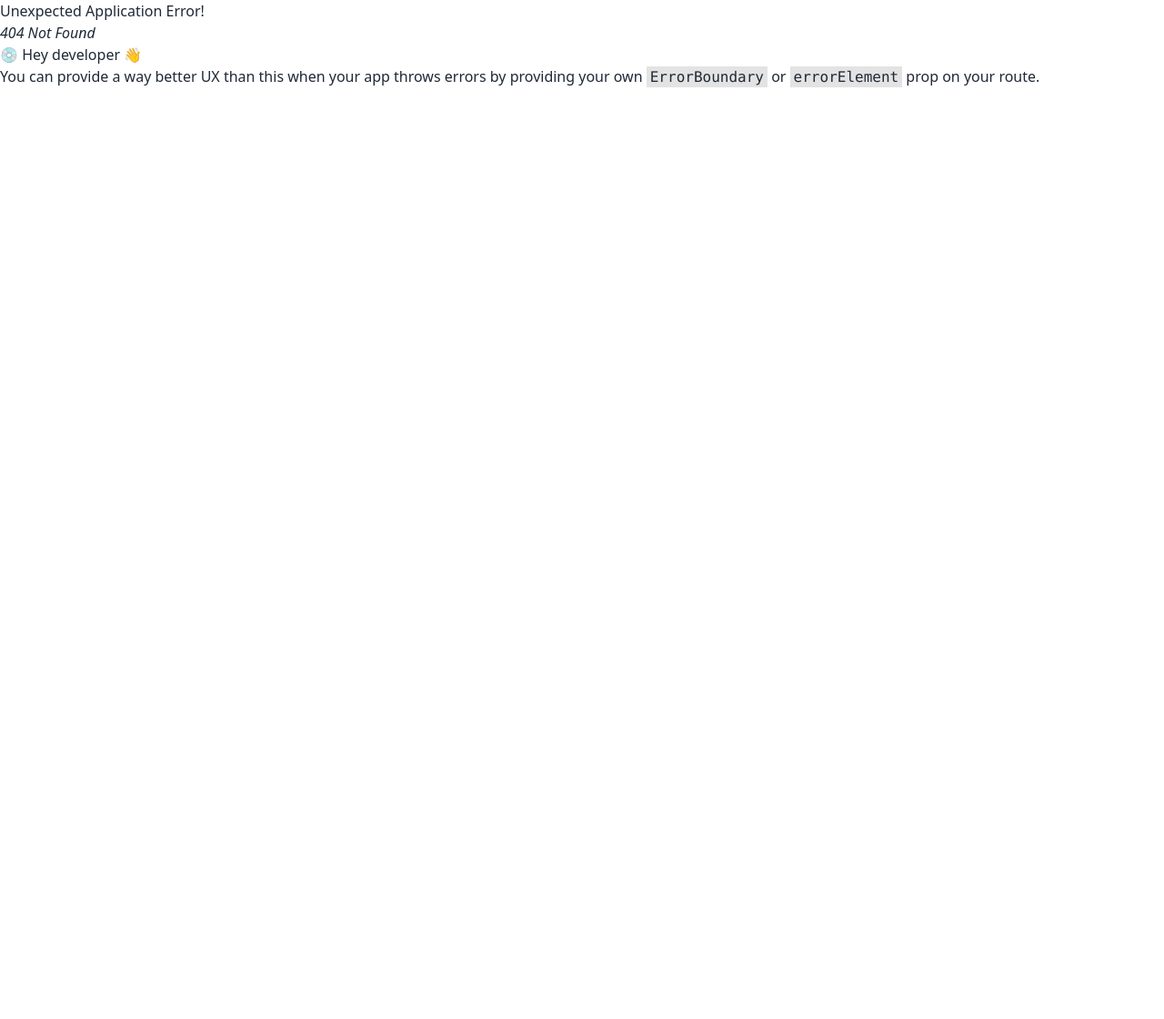
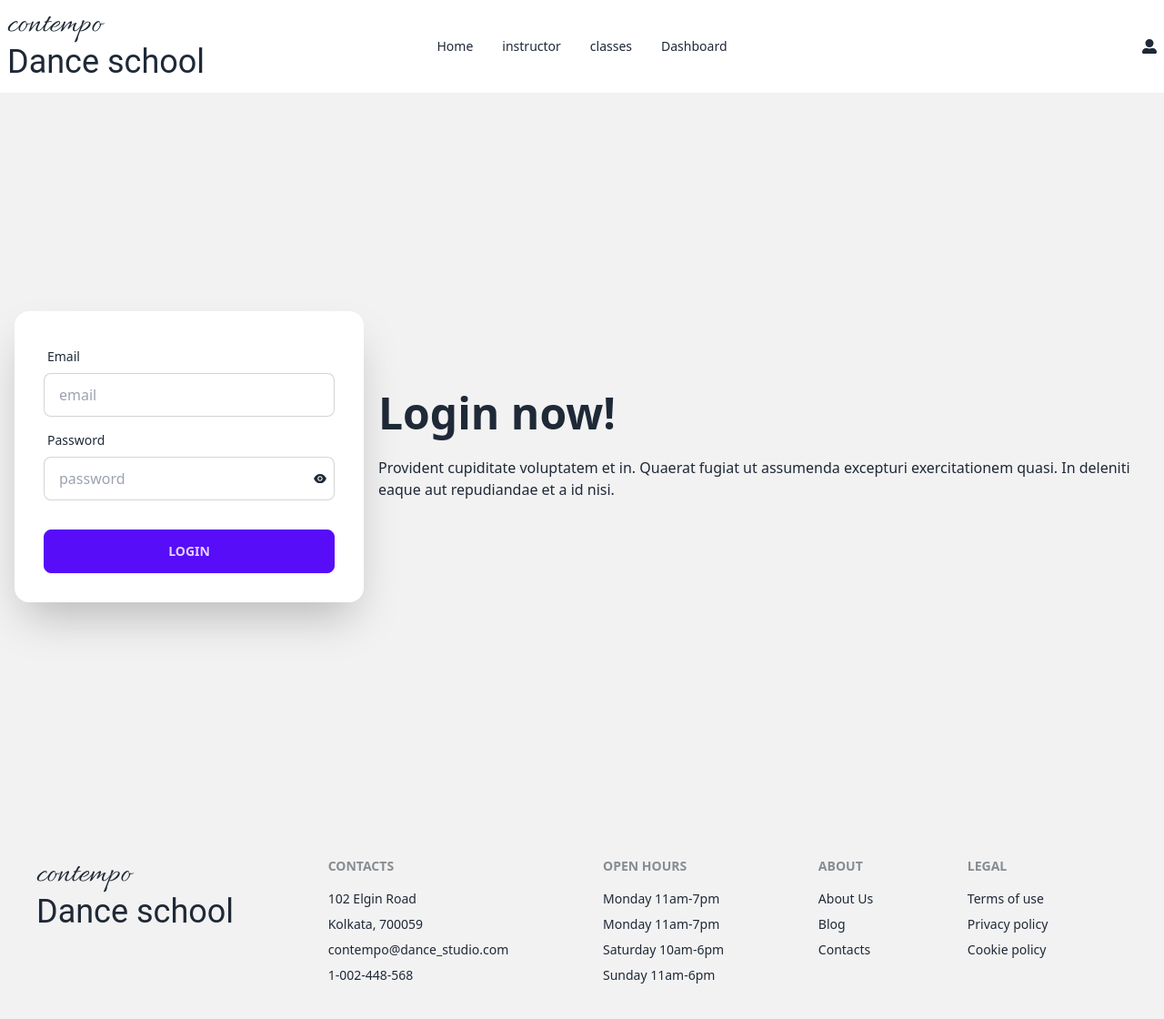
Before and after one commit to devbiplabmistry/summer-camp-client, a React (Vite) app: page /login in a window 1280 px wide. Before the commit this address had no page. Shown: the whole page at 91% size. Before the commit the page ends 800 px from the top, so only its background shows below. Built offline with nearby package versions, Linux system fonts and the light colour scheme; no server answers.

Commit message:
(login page setup)

```diff
--- a/index.html
+++ b/index.html
@@ -4,7 +4,8 @@
     <meta charset="UTF-8" />
     <link rel="icon" type="image/svg+xml" href="/vite.svg" />
     <meta name="viewport" content="width=device-width, initial-scale=1.0" />
-    <title>Vite + React</title>
+    <link href="https://fonts.googleapis.com/css2?family=Allura&family=Cinzel:wght@400;500;600;700;800&family=Inter:wght@300;400;500;600;700;800&family=Pacifico&family=Poppins:ital,wght@0,300;0,400;0,500;0,600;0,700;1,700&display=swap" rel="stylesheet">
+    <title>Summer Camp school</title>
   </head>
   <body>
     <div id="root"></div>
--- a/package.json
+++ b/package.json
@@ -10,11 +10,13 @@
     "preview": "vite preview"
   },
   "dependencies": {
+    "@react-icons/all-files": "^4.1.0",
     "firebase": "^9.22.1",
     "localforage": "^1.10.0",
     "match-sorter": "^6.3.1",
     "react": "^18.2.0",
     "react-dom": "^18.2.0",
+    "react-icons": "^4.9.0",
     "react-router-dom": "^6.11.2",
     "sort-by": "^1.2.0"
   },
--- a/src/Firebase/Firebase.config.js
+++ b/src/Firebase/Firebase.config.js
@@ -14,4 +14,5 @@ const firebaseConfig = {
 };
 
 // Initialize Firebase
-export const app = initializeApp(firebaseConfig);
+ const app = initializeApp(firebaseConfig);
+ export default app;
--- /dev/null
+++ b/src/Pages/Login/Login.jsx
@@ -0,0 +1,41 @@
+import { useState } from 'react';
+import { AiFillEyeInvisible,AiFillEye } from 'react-icons/ai';
+const Login = () => {
+    const [showPass,setShowPass]=useState(false)
+    return (
+        <div className="hero min-h-screen bg-base-200">
+            <div className="hero-content flex-col lg:flex-row-reverse">
+                <div className="text-center lg:text-left">
+                    <h1 className="text-5xl font-bold">Login now!</h1>
+                    <p className="py-6">Provident cupiditate voluptatem et in. Quaerat fugiat ut assumenda excepturi exercitationem quasi. In deleniti eaque aut repudiandae et a id nisi.</p>
+                </div>
+                <div className="card flex-shrink-0 w-full max-w-sm shadow-2xl bg-base-100">
+                    <div className="card-body">
+                        <div className="form-control">
+                            <label className="label">
+                                <span className="label-text">Email</span>
+                            </label>
+                            <input type="text" placeholder="email" className="input input-bordered" />
+                        </div>
+                        <div className="form-control">
+                            <label className="label">
+                                <span className="label-text">Password</span>
+                            </label>
+                            <input type={showPass ? 'text' : 'password'} placeholder="password" className="input input-bordered" />
+                           <div className='absolute top-[176px] right-[40px]'>
+                            {
+                                showPass ?  <AiFillEyeInvisible onClick={()=>setShowPass(false)}></AiFillEyeInvisible> :   <AiFillEye onClick={()=>setShowPass(true)}></AiFillEye>
+                            }
+                           </div>
+                        </div>
+                        <div className="form-control mt-6">
+                            <button className="btn btn-primary">Login</button>
+                        </div>
+                    </div>
+                </div>
+            </div>
+        </div>
+    );
+};
+
+export default Login;
--- a/src/Pages/Shared/Footer/Footer.jsx
+++ b/src/Pages/Shared/Footer/Footer.jsx
@@ -3,22 +3,27 @@ const Footer = () => {
     return (
         <footer className="footer p-10 bg-base-200 text-base-content">
             <div>
-                <svg width="50" height="50" viewBox="0 0 24 24" xmlns="http://www.w3.org/2000/svg" fillRule="evenodd" clip-rule="evenodd" className="fill-current"><path d="M22.672 15.226l-2.432.811.841 2.515c.33 1.019-.209 2.127-1.23 2.456-1.15.325-2.148-.321-2.463-1.226l-.84-2.518-5.013 1.677.84 2.517c.391 1.203-.434 2.542-1.831 2.542-.88 0-1.601-.564-1.86-1.314l-.842-2.516-2.431.809c-1.135.328-2.145-.317-2.463-1.229-.329-1.018.211-2.127 1.231-2.456l2.432-.809-1.621-4.823-2.432.808c-1.355.384-2.558-.59-2.558-1.839 0-.817.509-1.582 1.327-1.846l2.433-.809-.842-2.515c-.33-1.02.211-2.129 1.232-2.458 1.02-.329 2.13.209 2.461 1.229l.842 2.515 5.011-1.677-.839-2.517c-.403-1.238.484-2.553 1.843-2.553.819 0 1.585.509 1.85 1.326l.841 2.517 2.431-.81c1.02-.33 2.131.211 2.461 1.229.332 1.018-.21 2.126-1.23 2.456l-2.433.809 1.622 4.823 2.433-.809c1.242-.401 2.557.484 2.557 1.838 0 .819-.51 1.583-1.328 1.847m-8.992-6.428l-5.01 1.675 1.619 4.828 5.011-1.674-1.62-4.829z"></path></svg>
-                <p>ACME Industries Ltd.<br />Providing reliable tech since 1992</p>
+                <h3 className="font-[allura] text-4xl">contempo <br /> <span className="font-[roboto]">Dance school</span></h3>
             </div>
             <div>
-                <span className="footer-title">Services</span>
-                <a className="link link-hover">Branding</a>
-                <a className="link link-hover">Design</a>
-                <a className="link link-hover">Marketing</a>
-                <a className="link link-hover">Advertisement</a>
+                <span className="footer-title">Contacts</span>
+                <a className="link link-hover">102 Elgin Road</a>
+                <a className="link link-hover">Kolkata,  700059</a>
+                <a className="link link-hover">contempo@dance_studio.com</a>
+                <a className="link link-hover">1-002-448-568</a>
             </div>
             <div>
-                <span className="footer-title">Company</span>
-                <a className="link link-hover">About us</a>
-                <a className="link link-hover">Contact</a>
-                <a className="link link-hover">Jobs</a>
-                <a className="link link-hover">Press kit</a>
+                <span className="footer-title">Open Hours</span>
+                <a className="link link-hover">Monday 11am-7pm</a>
+                <a className="link link-hover">Monday 11am-7pm</a>
+                <a className="link link-hover">Saturday 10am-6pm</a>
+                <a className="link link-hover">Sunday 11am-6pm</a>
+            </div>
+            <div>
+                <span className="footer-title">About</span>
+                <a className="link link-hover">About Us</a>
+                <a className="link link-hover">Blog</a>
+                <a className="link link-hover">Contacts</a>
             </div>
             <div>
                 <span className="footer-title">Legal</span>
--- a/src/Pages/Shared/NavBar/NavBar.jsx
+++ b/src/Pages/Shared/NavBar/NavBar.jsx
@@ -1,5 +1,15 @@
+import { Link } from "react-router-dom";
+import { FaUserAlt } from 'react-icons/fa';
 
 const NavBar = () => {
+ const   user =true
+    const menu = <>
+        <li> <Link>Home</Link> </li>
+        <li> <Link>instructor</Link> </li>
+        <li> <Link>classes</Link> </li>
+       {user &&  <li> <Link>Dashboard </Link> </li>}
+    </>
+
     return (
         <div className="navbar bg-base-100">
             <div className="navbar-start">
@@ -8,36 +18,21 @@ const NavBar = () => {
                         <svg xmlns="http://www.w3.org/2000/svg" className="h-5 w-5" fill="none" viewBox="0 0 24 24" stroke="currentColor"><path strokeLinecap="round" strokeLinejoin="round" strokeWidth="2" d="M4 6h16M4 12h8m-8 6h16" /></svg>
                     </label>
                     <ul tabIndex={0} className="menu menu-sm dropdown-content mt-3 p-2 shadow bg-base-100 rounded-box w-52">
-                        <li><a>Item 1</a></li>
-                        <li>
-                            <a>Parent</a>
-                            <ul className="p-2">
-                                <li><a>Submenu 1</a></li>
-                                <li><a>Submenu 2</a></li>
-                            </ul>
-                        </li>
-                        <li><a>Item 3</a></li>
+                        {menu}
                     </ul>
                 </div>
-                <a className="btn btn-ghost normal-case text-xl">daisyUI</a>
+                <Link><h3 className="font-[allura] text-4xl">contempo <br /> <span className="font-[roboto]">Dance school</span></h3></Link>
             </div>
             <div className="navbar-center hidden lg:flex">
                 <ul className="menu menu-horizontal px-1">
-                    <li><a>Item 1</a></li>
-                    <li tabIndex={0}>
-                        <details>
-                            <summary>Parent</summary>
-                            <ul className="p-2">
-                                <li><a>Submenu 1</a></li>
-                                <li><a>Submenu 2</a></li>
-                            </ul>
-                        </details>
-                    </li>
-                    <li><a>Item 3</a></li>
+                    {menu}
                 </ul>
             </div>
             <div className="navbar-end">
-                <a className="btn">Button</a>
+             {
+                user ?  <Link to="/login"> <FaUserAlt></FaUserAlt> </Link> :   <a className="btn">Login</a>
+
+             }
             </div>
         </div>
     );
--- /dev/null
+++ b/src/Providers/AuthProvider.jsx
@@ -0,0 +1,26 @@
+import { createContext } from "react";
+import app from "../Firebase/Firebase.config";
+import { getAuth } from "firebase/auth";
+
+const AuthContext = createContext(null)
+const auth = getAuth(app);
+
+const AuthProvider = ({ children }) => {
+
+
+    const AuthInfo =null;
+
+
+
+
+
+
+
+    return (
+        <AuthContext.Provider value={AuthInfo}>
+            {children}
+        </AuthContext.Provider>
+    )
+};
+
+export default AuthProvider;
--- a/src/Routes/Router.jsx
+++ b/src/Routes/Router.jsx
@@ -1,6 +1,7 @@
 import { createBrowserRouter } from "react-router-dom";
 import Main from "../Layouts/Main";
 import Home from "../Pages/Home/Home/Home";
+import Login from "../Pages/Login/Login";
 
 
 const router = createBrowserRouter([
@@ -11,6 +12,10 @@ const router = createBrowserRouter([
             {
                 path:"/",
                 element:<Home></Home>
+            },
+            {
+                path:"login",
+                element:<Login></Login>
             }
 
         ]
--- a/src/main.jsx
+++ b/src/main.jsx
@@ -3,9 +3,14 @@ import ReactDOM from 'react-dom/client'
 import './index.css'
 import { RouterProvider } from "react-router-dom";
 import router from './Routes/Router';
+import AuthProvider from './Providers/AuthProvider';
 
 ReactDOM.createRoot(document.getElementById('root')).render(
   <React.StrictMode>
-    <RouterProvider router={router} />
+    <AuthProvider>
+      <div className='container mx-auto'>
+        <RouterProvider router={router} />
+      </div>
+    </AuthProvider>
   </React.StrictMode>,
 )
```
Also changed, not shown: 1 other file (tests, documents, lock files or other folders).
